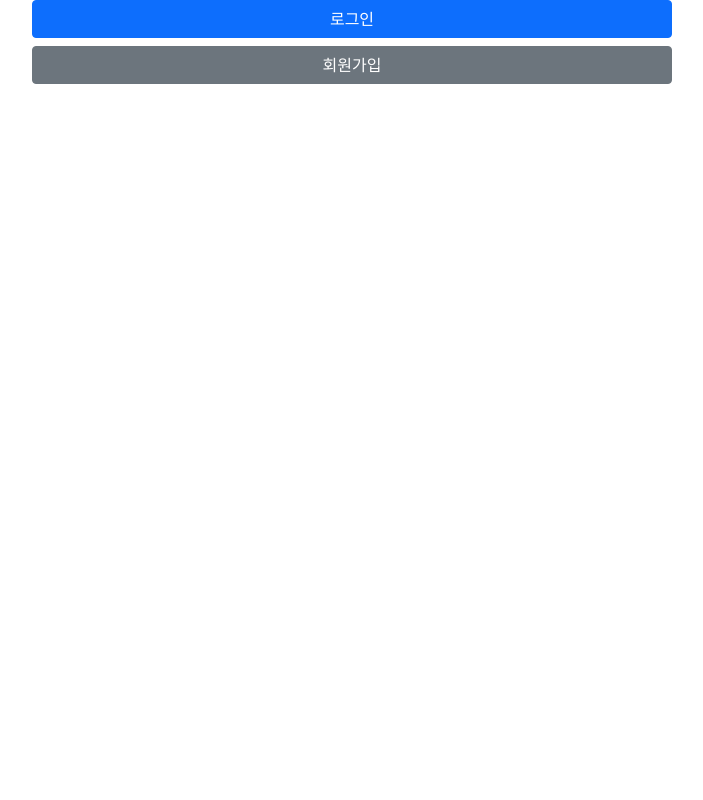
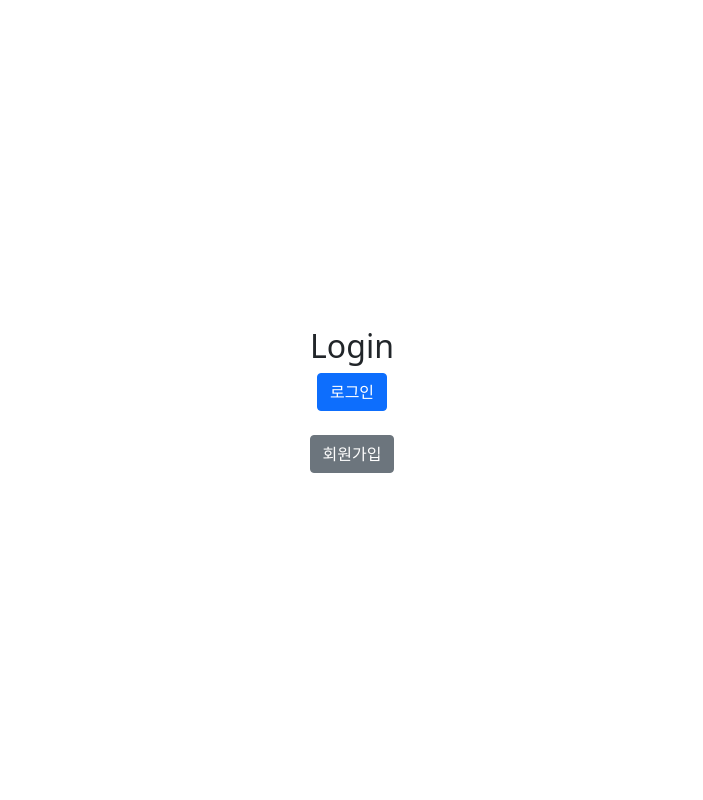
Before and after one commit to mongsam2/emr, a Django app: page / in a window 1280 px wide. Shown: the whole page, without its empty margins (288-991 px from the left). Run offline with Django 4.2, Linux system fonts and the light colour scheme; some libraries are stand-ins or nearby versions.

Commit message:
login_finish

```diff
--- a/templates/common/start.html
+++ b/templates/common/start.html
@@ -10,12 +10,28 @@
     <!-- pybo CSS -->
     <!--<link rel="stylesheet" type="text/css" href="{% static 'style.css' %}"> -->
     <title>Welcome!</title>
+
+    <style>
+      body {
+        display: flex;
+        align-items: center;
+        justify-content: center;
+        height: 100vh;
+      }
+    </style>
 </head>
 <body>
 <!-- 기 본 템 플 릿 안 에 삽 입 될 내 용 Start -->
-<div class="d-grid gap-2 col-6 mx-auto">
-  <a class="btn btn-primary" role='button' href="{% url 'common:login' %}">로그인</a>
-  <a class="btn btn-secondary" role='button' href="{% url 'common:signup' %}">회원가입</a>
+<div class="container">
+  <div class="row text-center">
+    <div class="col-md-12">
+      <h2>Login</h2>
+      <a class="btn btn-primary" role='button' href="{% url 'common:login' %}">로그인</a>
+      <br>
+      <br>
+      <a class="btn btn-secondary" role='button' href="{% url 'common:signup' %}">회원가입</a>
+    </div>
+  </div>
 </div>
 <!-- 기 본 템 플 릿 안 에 삽 입 될 내 용 End -->
 <!-- Bootstrap JS -->
```
Also changed, not shown: db.sqlite3.
